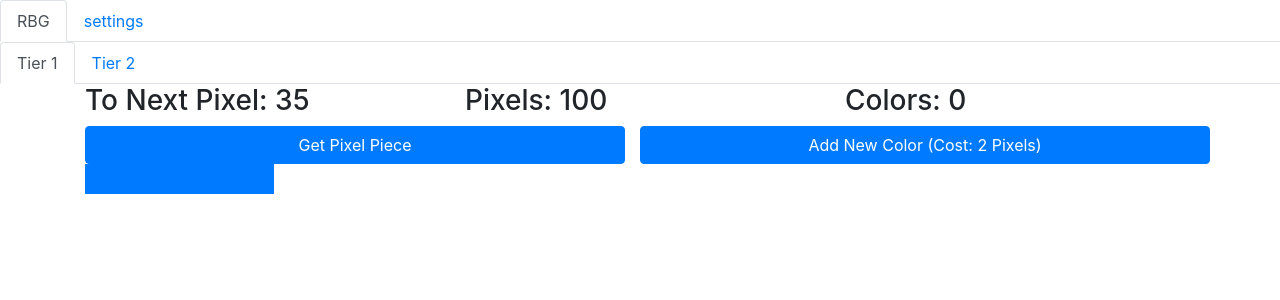
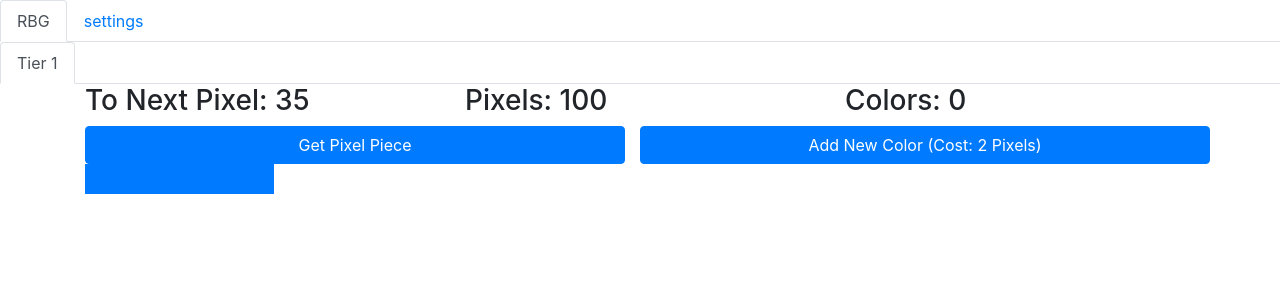
Before and after one commit to TimotheusG/rgb-idle, a React (Create React App) app: page / in a window 1280 px wide. Both pictures are taken after a click on the button "Start Game". Shown: the top 300 px of the page. Built offline with nearby package versions, Linux system fonts and the light colour scheme.

Commit message:
added tier color to pixel conversion

```diff
--- a/src/components/game.js
+++ b/src/components/game.js
@@ -9,8 +9,14 @@ class Game extends Component {
   constructor(props){
     super(props);
 
-    this.state = {colors: [], pixels: 100, to_next_pixel: 0, pixel_speed: 5, color_cost: 2, isUpgraded: false, upgradeTier: props.upgradeTier};
-    //'#ff0000', '#00ff00', '#0000ff'
+    if(props.default)
+    {
+      this.state = {colors: [], pixels: 100, to_next_pixel: 0, pixel_speed: 5, color_cost: 2, isUpgraded: false, upgradeTier: props.upgradeTier};
+    }
+    else
+    {
+      this.state = {colors: [], pixels: props.pixels, to_next_pixel: 0, pixel_speed: 5, color_cost: 2, isUpgraded: false, upgradeTier: props.upgradeTier};
+    }
   }
 
   componentDidMount() {
@@ -67,6 +73,13 @@ class Game extends Component {
     this.checkToPixels();
   }
 
+  handleUpgrade = () => {
+    this.state.upgradeTier(this.state.colors.length);
+    this.setState(
+      {isUpgraded: true}
+    )
+  }
+
 
   render() {
     const isGreater = (this.state.colors.length > 5 && !this.state.isUpgraded);
@@ -79,7 +92,7 @@ class Game extends Component {
         <div class="row">
               <PixelContainer to_next_pixel={this.state.to_next_pixel} handlePieceClick={this.handlePieceClick}></PixelContainer>
   <ColorContainer addColor={this.addColor} pixels={this.state.pixels} color_cost={this.state.color_cost} colors={this.state.colors}></ColorContainer>
-  {isGreater ? (<button onClick={this.state.upgradeTier} class="btn btn-secondary">Upgrade Tier</button>) : (<div></div>) }
+  {isGreater ? (<button onClick={this.handleUpgrade} class="btn btn-secondary">Upgrade Tier</button>) : (<div></div>) }
     </div>
       </div>
     );
--- a/src/components/tier-container.js
+++ b/src/components/tier-container.js
@@ -7,21 +7,29 @@ class TierContainer extends Component {
     constructor(props){
         super(props);
 
-        this.state = {tiers:[1, 2]};
+        this.state = {tiers:[1], newPixels: 0};
       }
     state = {
       };
 
-      upgradeTier = () => {
+      upgradeTier = (colorsCount) => {
         var highestTier = this.state.tiers[this.state.tiers.length-1];
         var newTier = highestTier + 1;
-        this.setState(previousState => ({ tiers: [...previousState.tiers, newTier] }));
+        this.setState(previousState => ({ tiers: [...previousState.tiers, newTier], newPixels: colorsCount}));
       };
 
   render() {
     return (
         <Tabs defaultActiveKey='1'>
-        {this.state.tiers.map(tier=><Tab eventKey={tier} title={"Tier " + tier}><Game upgradeTier={this.upgradeTier}></Game></Tab>)}
+        {this.state.tiers.map(tier=>
+        <Tab eventKey={tier} title={"Tier " + tier}>
+          {tier == 1 ?
+          <Game upgradeTier={this.upgradeTier} default={true}></Game>
+          :
+          <Game upgradeTier={this.upgradeTier} default={false} pixels={this.state.newPixels}></Game>
+  }
+          </Tab>
+          )}
         </Tabs>
     );
   }
```
